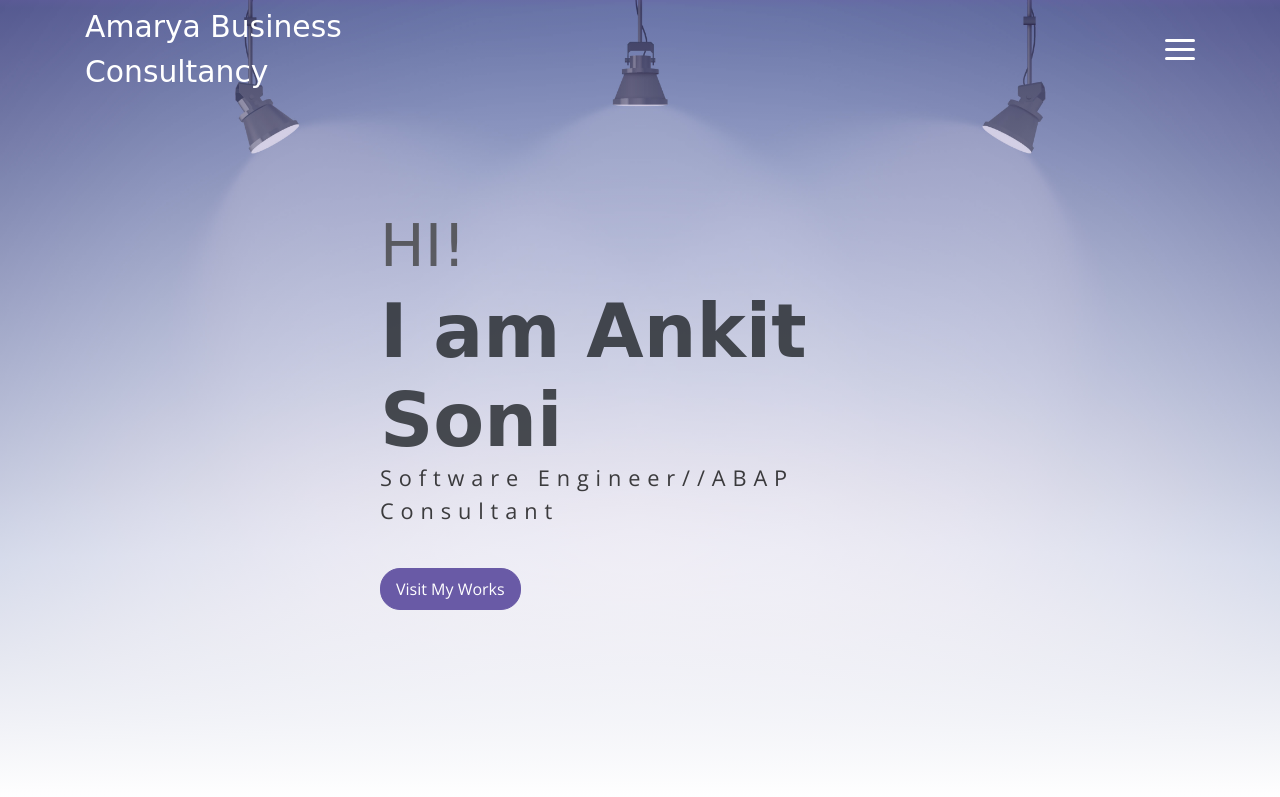
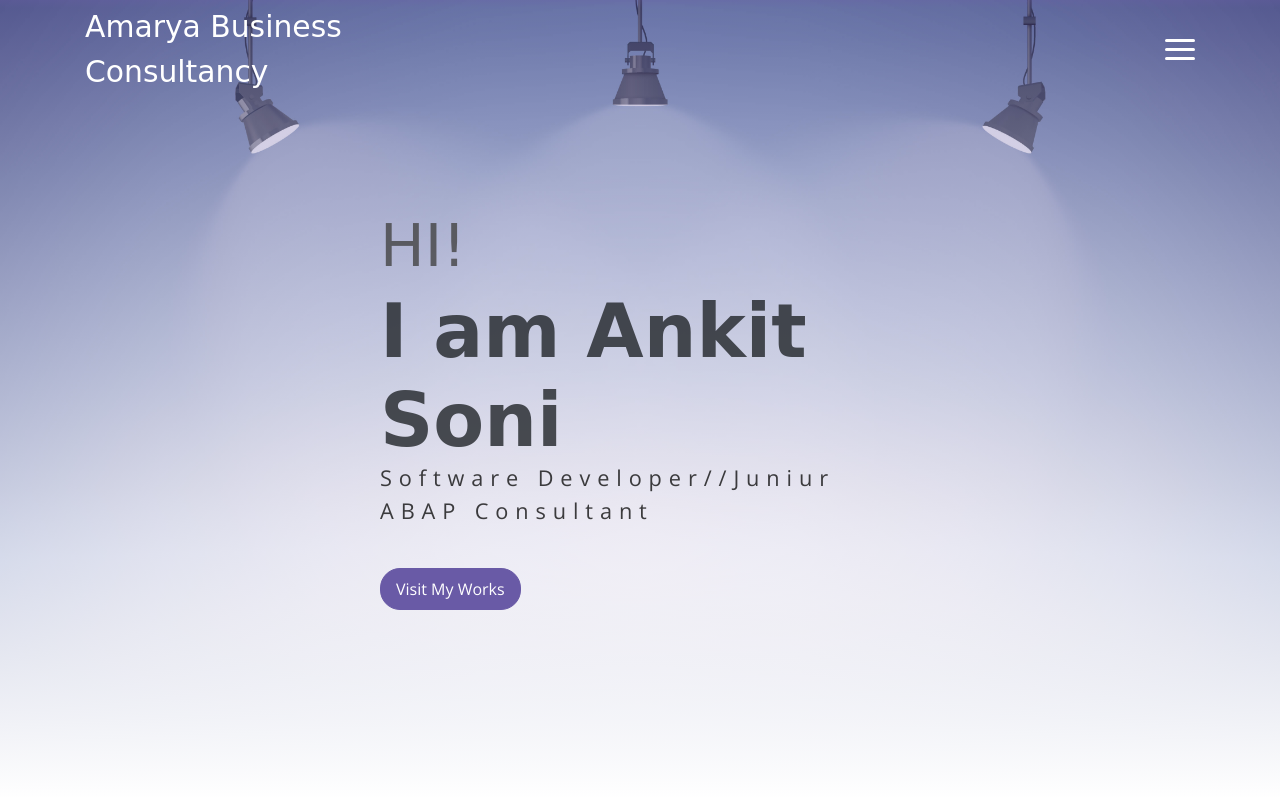
Before and after one commit to ankitsoni00099777/ankit.gitgub.io, a plain HTML site: page index.html in a window 1280 px wide. Shown: the top 797 px of the page. Drawn offline with nearby package versions, Linux system fonts and the light colour scheme; a web font is replaced by a local one.

Commit message:
Update index.html

```diff
--- a/index.html
+++ b/index.html
@@ -58,7 +58,7 @@
                 <span class="up">HI!</span>
                 <span class="down">I am Ankit Soni</span>
             </h1>
-            <p class="header-subtitle">Software Engineer//ABAP Consultant</p>
+            <p class="header-subtitle">Software Developer//Juniur ABAP Consultant</p>
 
             <button class="btn btn-primary">Visit My Works</button>
         </div>
```
